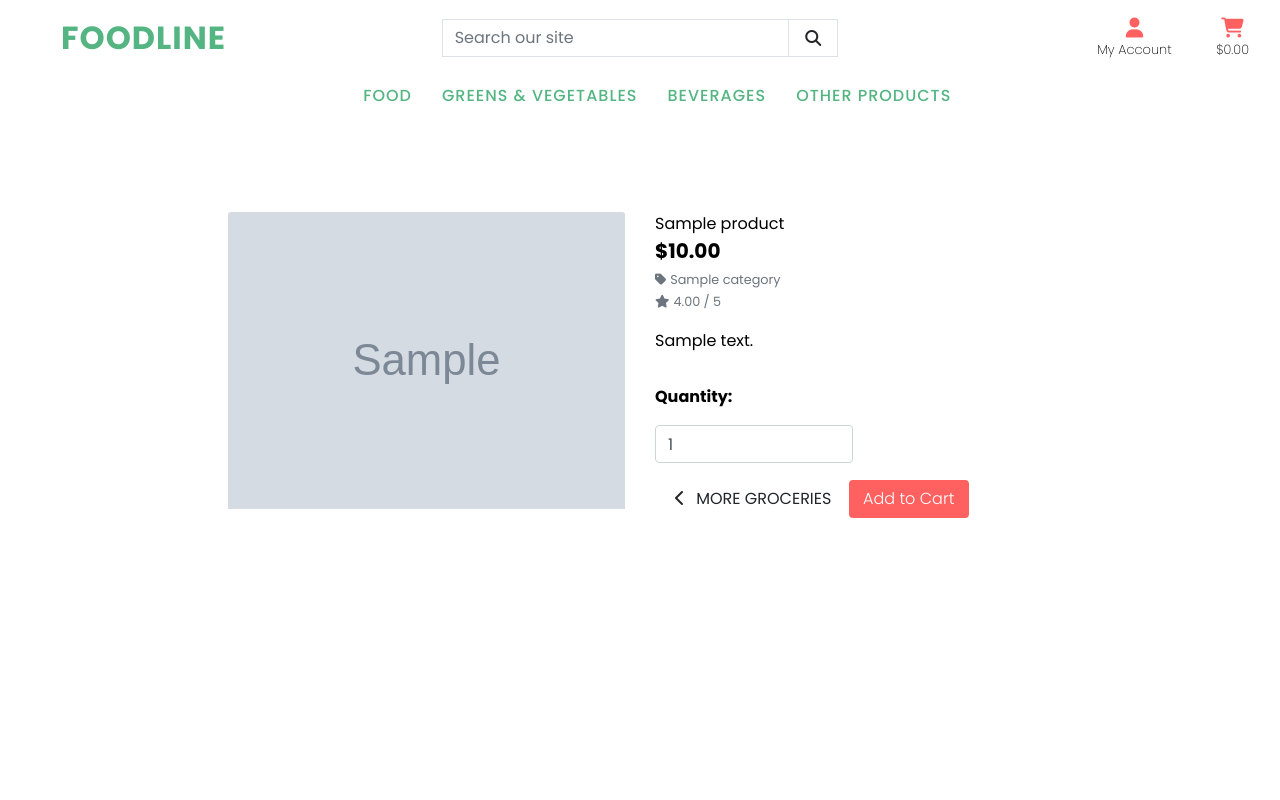
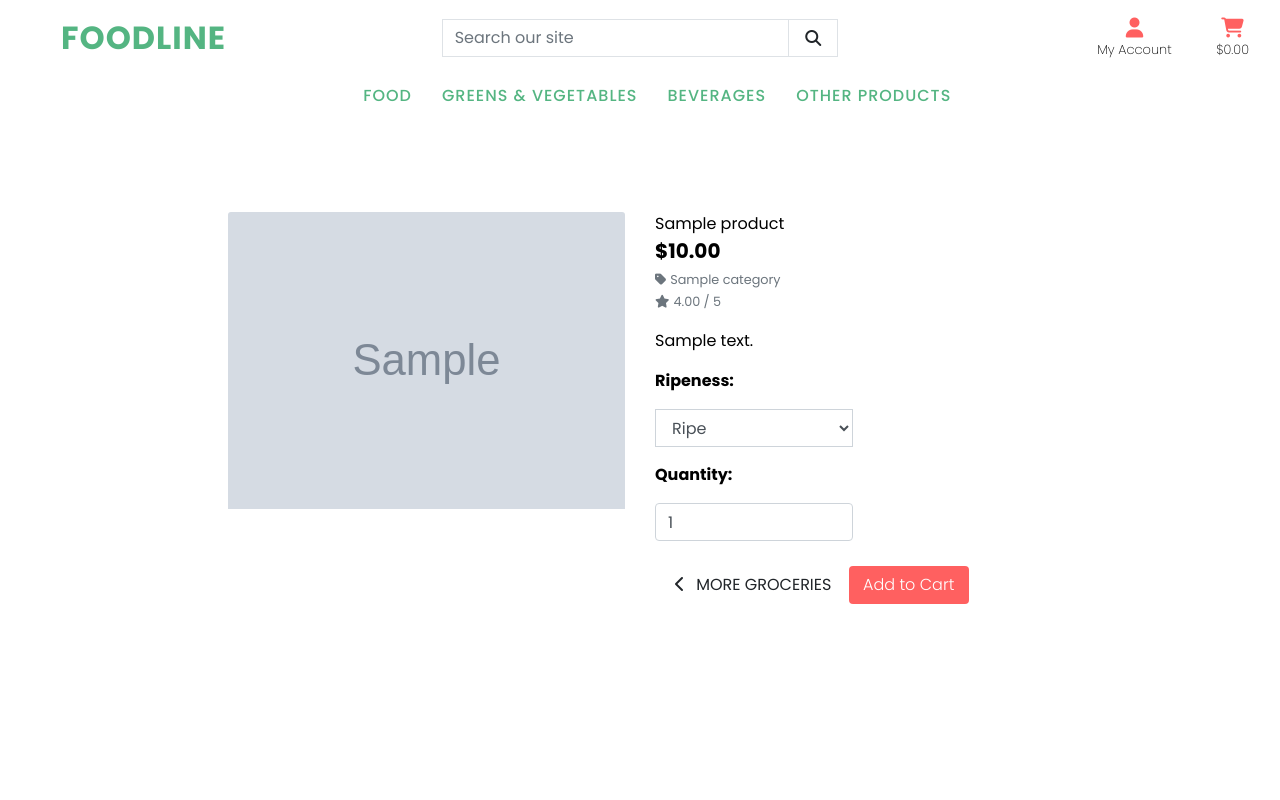
Before and after one commit to Code-Institute-Submissions/foodline, a Django app: page /products/1 in a window 1280 px wide. Run offline with Django 3.2, Linux system fonts and the light colour scheme; tables that the repository leaves empty hold one stand-in row (values such as "Sample post"); grey boxes marked "Sample" are stand-in pictures; some libraries are stand-ins or nearby versions.

Commit message:
Updated Cart and Product templates for ripeness settings

```diff
--- a/products/templates/products/product_detail.html
+++ b/products/templates/products/product_detail.html
@@ -46,6 +46,17 @@
                     <form class="form" action="{% url 'add_to_cart' product.id %}" method="POST">
                         {% csrf_token %}
                         <div class="form-row">
+                            {% with product.is_ripe as r %}
+                            {% if r %}
+                                <div class="col-12">
+                                    <p><strong>Ripeness:</strong></p>
+                                    <select class="form-control rounded-0 w-50" name="product_ripe" id='id_product_ripe'>
+                                        <option value="almost_ripe">Almost Ripe</option>
+                                        <option value="ripe" selected>Ripe</option>
+                                        <option value="really_ripe">Really Ripe</option>
+                                    </select>
+                                </div>
+                            {% endif %}
                             <div class="col-12">
                                 <p class="mt-3"><strong>Quantity:</strong></p>
                                 <div class="form-group w-50">
@@ -54,7 +65,7 @@
                                     </div>
                                 </div>
                             </div>
-                            <div class="col-12">
+                            <div class="col{% if r %}-12 mt-2{% endif %}">
                                 <a href="{% url 'products' %}" class="btn">
                                     <span class="icon">
                                         <i class="fas fa-chevron-left"></i>
@@ -64,6 +75,7 @@
                                 <input type="submit" class="add-cart btn" value="Add to Cart">
                             </div>
                             <input type="hidden" name="redirect_url" value="{{ request.path }}">
+                            {% endwith %}
                         </div>
                     </form>
                 </div>
```
Also changed, not shown: cart/templates/cart/cart.html (+6 -1 lines).
